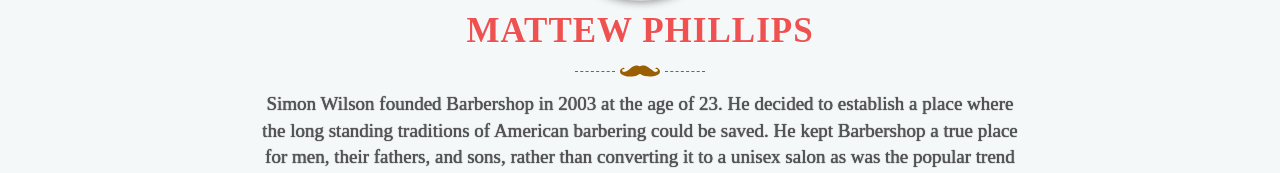
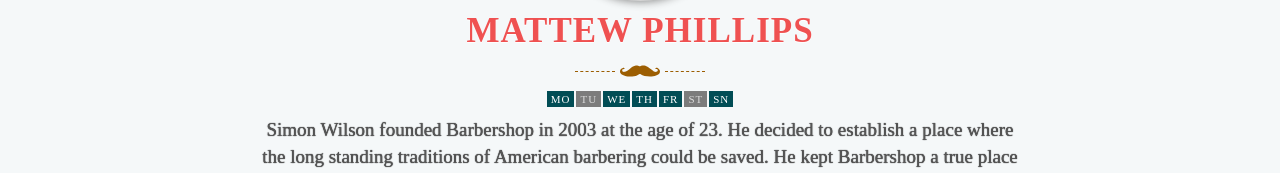
Before and after one commit to Korneliia08/myBet, a React (Create React App) app: page /mybet/currentEmployee in a window 1280 px wide. Shown: the part 1000-1173 px from the top of the page. Built offline with nearby package versions, Linux system fonts and the light colour scheme.

Commit message:
create component "working days"

```diff
--- /dev/null
+++ b/src/defaultPanel/components/WorkingDays/WorkingDays.jsx
@@ -0,0 +1,16 @@
+import style from "./WorkingDays.module.css";
+
+const WorkingDays = () => {
+    return (
+        <div className={style.containerAllDays}>
+            <span>Mo</span>
+            <span className={style.noActive}>Tu</span>
+            <span>We</span>
+            <span>Th</span>
+            <span>Fr</span>
+            <span className={style.noActive}>St</span>
+            <span>Sn</span>
+        </div>
+    )
+}
+export default WorkingDays;
--- /dev/null
+++ b/src/defaultPanel/components/WorkingDays/WorkingDays.module.css
@@ -0,0 +1,20 @@
+.containerAllDays {
+  display: flex;
+  column-gap: 2px;
+  margin-bottom: 10px;
+}
+.containerAllDays span {
+  display: block;
+  padding: 2px 4px;
+  background-color: #014D55;
+  color: white;
+  text-transform: uppercase;
+  font-size: 11px;
+  letter-spacing: 1px;
+}
+.containerAllDays .noActive {
+  background-color: #7c7c7c;
+  color: gainsboro;
+}
+
+/*# sourceMappingURL=WorkingDays.module.css.map */
--- /dev/null
+++ b/src/defaultPanel/components/WorkingDays/WorkingDays.module.scss
@@ -0,0 +1,20 @@
+.containerAllDays {
+  display: flex;
+  column-gap: 2px;
+  margin-bottom: 10px;
+
+  span {
+    display: block;
+    padding: 2px 4px;
+    background-color: #014D55;
+    color: white;
+    text-transform: uppercase;
+    font-size: 11px;
+    letter-spacing: 1px;
+  }
+
+  .noActive {
+    background-color: #7c7c7c;
+    color: gainsboro;
+  }
+}
--- a/src/defaultPanel/dynamicSubPages/AllEmployees/CardEmployee/InformationaAboutEmployee/InformationaAboutEmployee.jsx
+++ b/src/defaultPanel/dynamicSubPages/AllEmployees/CardEmployee/InformationaAboutEmployee/InformationaAboutEmployee.jsx
@@ -6,6 +6,7 @@ import Moustache from "../../../../components/Moustache/Moustache";
 import {FontAwesomeIcon} from "@fortawesome/react-fontawesome";
 import {faEnvelope, faPhone} from "@fortawesome/free-solid-svg-icons";
 import {useNavigate} from "react-router-dom";
+import WorkingDays from "../../../../components/WorkingDays/WorkingDays";
 
 const InformationAboutEmployee = () => {
     const navigate = useNavigate();
@@ -21,6 +22,7 @@ const InformationAboutEmployee = () => {
             </div>
             <h3 className="mainTitle">Mattew Phillips</h3>
             <Moustache/>
+            <WorkingDays/>
             <p className={style.describe}>Simon Wilson founded Barbershop in 2003 at the age of 23. He decided to
                 establish a place where the long
                 standing traditions of American barbering could be saved. He kept Barbershop a true place for men, their
--- a/src/defaultPanel/dynamicSubPages/Registration/stepsComponents/ChooseEmpoloyee/CardOfEmployee/CardOfEmployee.jsx
+++ b/src/defaultPanel/dynamicSubPages/Registration/stepsComponents/ChooseEmpoloyee/CardOfEmployee/CardOfEmployee.jsx
@@ -1,6 +1,7 @@
 import style from "./CardOfEmployee.module.css";
 import image from "../../../../../assets/images/employee1.jpg";
 import {useNavigate} from "react-router-dom";
+import WorkingDays from "../../../../../components/WorkingDays/WorkingDays";
 
 const CardOfEmployee = () => {
     const navigate = useNavigate();
@@ -14,15 +15,7 @@ const CardOfEmployee = () => {
             <img src={image} alt="image of employee"/>
             <div className={style.rightPart}>
                 <h5>Matthew Phillips</h5>
-                <div className={style.containerAllDays}>
-                    <span>Mo</span>
-                    <span className={style.noActive}>Tu</span>
-                    <span>We</span>
-                    <span>Th</span>
-                    <span>Fr</span>
-                    <span className={style.noActive}>St</span>
-                    <span>Sn</span>
-                </div>
+                <WorkingDays/>
                 <button onClick={desplayChooseAService}>Choose</button>
             </div>
         </div>
--- a/src/defaultPanel/dynamicSubPages/Registration/stepsComponents/ChooseEmpoloyee/CardOfEmployee/CardOfEmployee.module.css
+++ b/src/defaultPanel/dynamicSubPages/Registration/stepsComponents/ChooseEmpoloyee/CardOfEmployee/CardOfEmployee.module.css
@@ -8,23 +8,6 @@
 .container img {
   width: 45%;
   border-radius: 25px;
-}
-.container .containerAllDays {
-  display: flex;
-  column-gap: 2px;
-}
-.container .containerAllDays span {
-  display: block;
-  padding: 2px 4px;
-  background-color: #014D55;
-  color: white;
-  text-transform: uppercase;
-  font-size: 11px;
-  letter-spacing: 1px;
-}
-.container .containerAllDays .noActive {
-  background-color: #7c7c7c;
-  color: gainsboro;
 }
 .container .rightPart {
   display: flex;
```
Also changed, not shown: src/defaultPanel/dynamicSubPages/Registration/stepsComponents/ChooseEmpoloyee/CardOfEmployee/CardOfEmployee.module.scss (+0 -20 lines), 2 other files (tests, documents, lock files or other folders).
